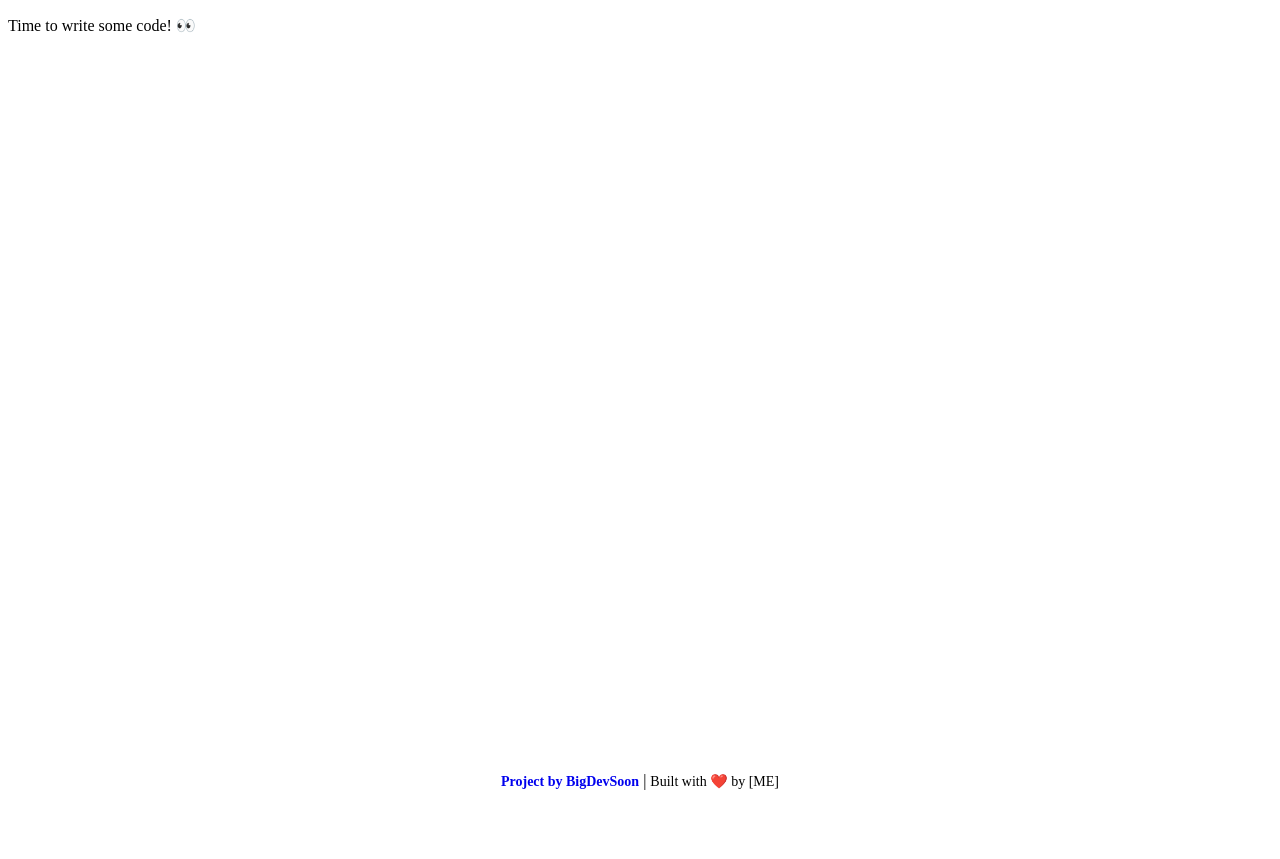
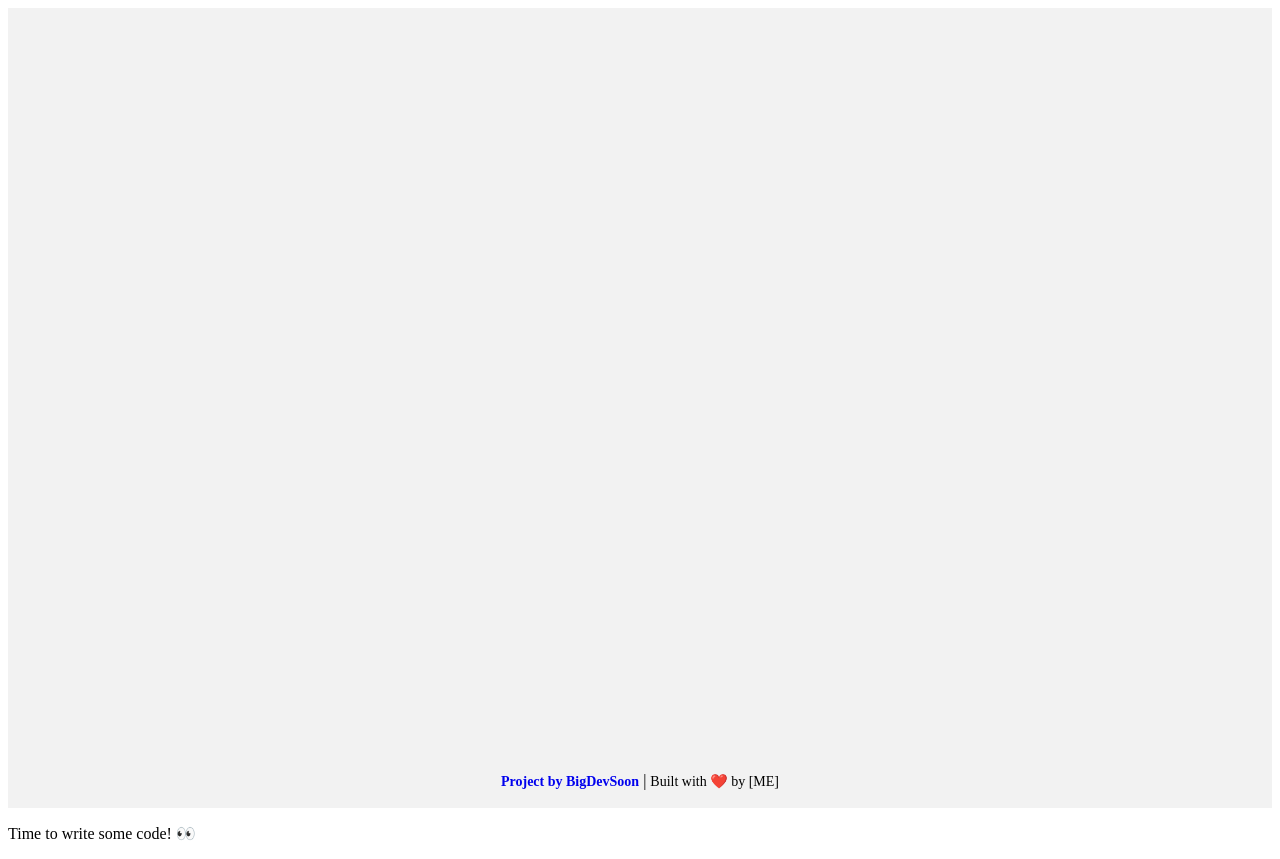
Before and after one commit to Gwen171413/big-dev-soon-calculator-freerun-id8m86, a plain HTML site: page index.html in a window 1280 px wide. Before the commit the page ends 800 px from the top, so only its background shows below. Drawn offline with Linux system fonts and the light colour scheme.

Commit message:
Update index.css

```diff
--- a/index.css
+++ b/index.css
@@ -1,4 +1,10 @@
 /* This is an example CSS file, feel free to remove/edit it anytime */
+.container {
+  display: grid;
+  place-items: center;
+  height: 100vh;
+  background-color: #f2f2f2;
+}
 .footer {
   position: absolute;
   bottom: 0;
```
